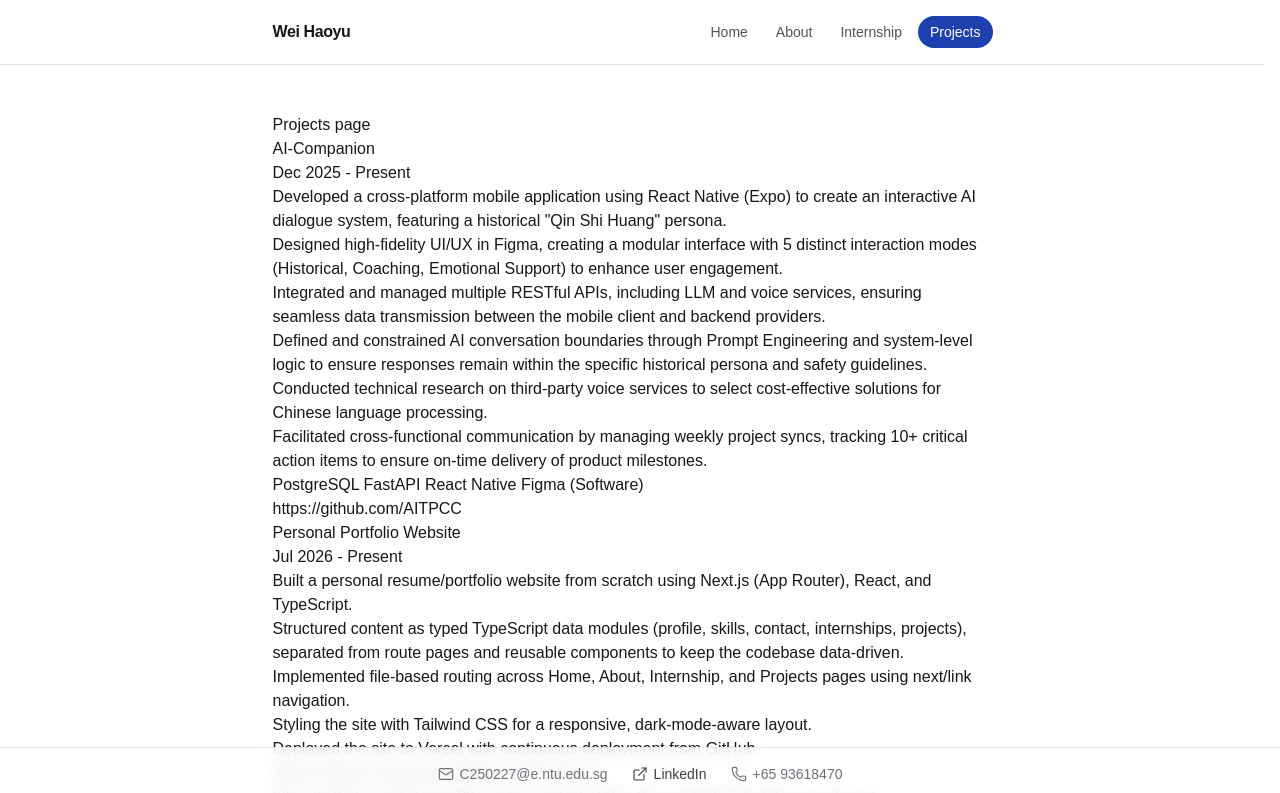
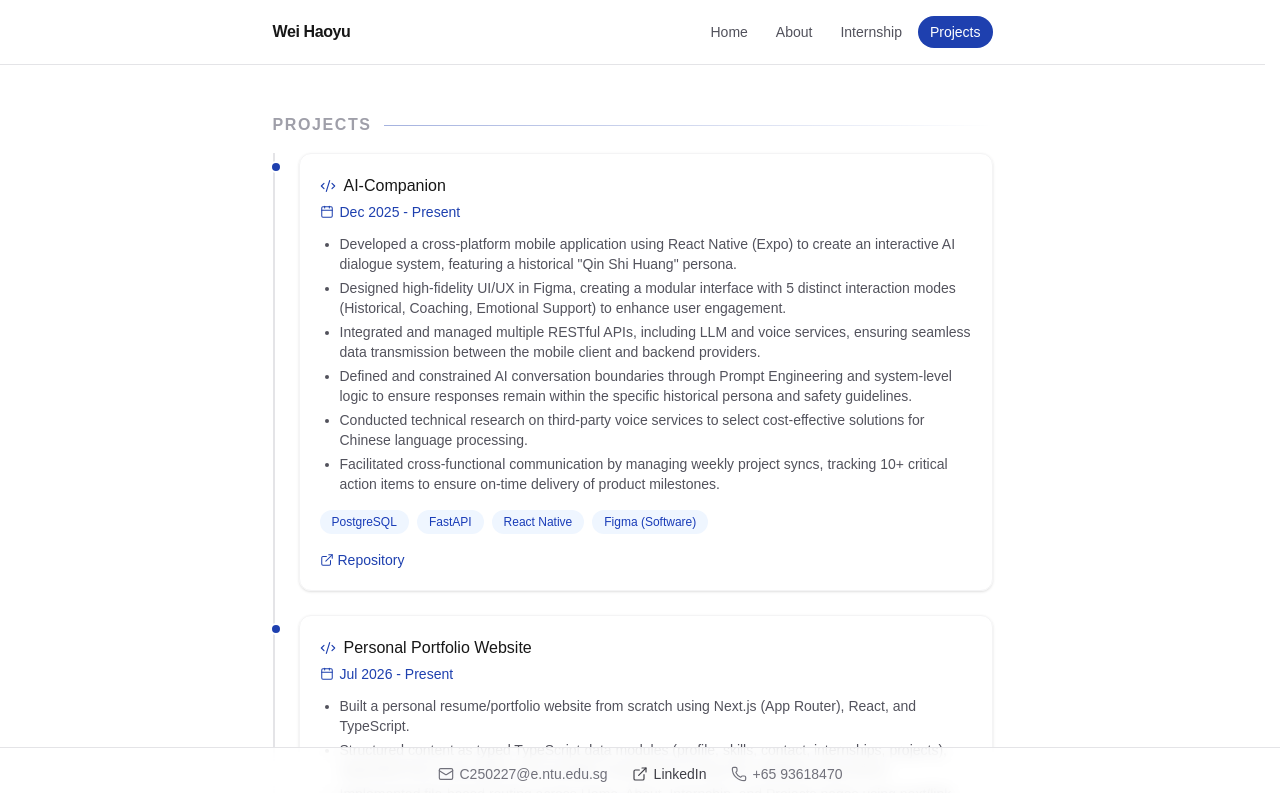
Before and after one commit to whyeric92-eng/my-website, a Next.js app: page /projects in a window 1280 px wide. Shown: the top 793 px of the page. Built offline with nearby package versions, Linux system fonts and the light colour scheme.

Commit message:
feat: polish the UI of projects page

```diff
--- a/app/projects/page.tsx
+++ b/app/projects/page.tsx
@@ -1,31 +1,30 @@
+import { Code2 } from "lucide-react";
+import SectionLabel from "@/components/SectionLabel";
+import TimelineCard from "@/components/TimelineCard";
 import { projects } from "@/data/projects";
 
 export default function Projects() {
   return (
-      <div>
-        <h1> Projects page </h1>
-
+    <div className="mx-auto max-w-3xl space-y-12">
+      <section className="space-y-4">
+        <SectionLabel>Projects</SectionLabel>
+        <div className="relative space-y-6 border-l-2 border-zinc-200 pl-6 dark:border-zinc-800">
           {projects.map((project) => (
-          <div key={project.title}>
-            <h2>{project.title}</h2>
-            <p>{project.duration}</p>
-
-            <ul>
-              {project.bullets.map((bullet) => (
-                <li key={bullet}>{bullet}</li>
-              ))}
-            </ul>
-
-            <div>
-              {project.skills.map((skill) => (
-                <span key={skill}> {skill} </span>
+            <TimelineCard
+              key={project.title}
+              icon={<Code2 className="h-4 w-4" strokeWidth={1.75} />}
+              title={project.title}
+              duration={project.duration}
+              bullets={project.bullets}
+              tags={project.skills}
+              links={[
+                project.link ? { label: "Repository", href: project.link } : null,
+                project.liveLink ? { label: "Live Demo", href: project.liveLink } : null,
+              ].filter((link) => link !== null)}
+            />
           ))}
         </div>
-
-            {project.link && <a href={project.link}> {project.link} </a>}
-            {project.liveLink && <a href={project.liveLink}> {project.liveLink} </a>}
-          </div>
-        ))}
+      </section>
     </div>
   );
 }
--- a/components/TimelineCard.tsx
+++ b/components/TimelineCard.tsx
@@ -1,5 +1,5 @@
 import type { ReactNode } from "react";
-import { Calendar } from "lucide-react";
+import { Calendar, ExternalLink } from "lucide-react";
 
 export default function TimelineCard({
   icon,
@@ -9,14 +9,16 @@ export default function TimelineCard({
   bullets,
   renderBullet = (bullet: string) => bullet,
   tags,
+  links,
 }: {
   icon: ReactNode;
   title: string;
-  subtitle: string;
+  subtitle?: string;
   duration: string;
   bullets: string[];
   renderBullet?: (bullet: string) => ReactNode;
   tags?: string[];
+  links?: { label: string; href: string }[];
 }) {
   return (
     <div className="relative">
@@ -26,7 +28,9 @@ export default function TimelineCard({
           <span className="text-accent">{icon}</span>
           <h3 className="font-medium">{title}</h3>
         </div>
-        <p className="mt-1 text-sm text-zinc-500 dark:text-zinc-400">{subtitle}</p>
+        {subtitle && (
+          <p className="mt-1 text-sm text-zinc-500 dark:text-zinc-400">{subtitle}</p>
+        )}
         <p className="mt-1 flex items-center gap-1.5 text-sm text-accent">
           <Calendar className="h-3.5 w-3.5" strokeWidth={1.75} />
           {duration}
@@ -48,6 +52,22 @@ export default function TimelineCard({
             ))}
           </div>
         )}
+        {links && links.length > 0 && (
+          <div className="mt-4 flex flex-wrap gap-4">
+            {links.map((link) => (
+              <a
+                key={link.label}
+                href={link.href}
+                target="_blank"
+                rel="noreferrer"
+                className="inline-flex items-center gap-1 text-sm font-medium text-accent hover:underline"
+              >
+                <ExternalLink className="h-3.5 w-3.5" strokeWidth={1.75} />
+                {link.label}
+              </a>
+            ))}
+          </div>
+        )}
       </div>
     </div>
   );
```
Lines whose indentation alone changed are shown as unchanged.
